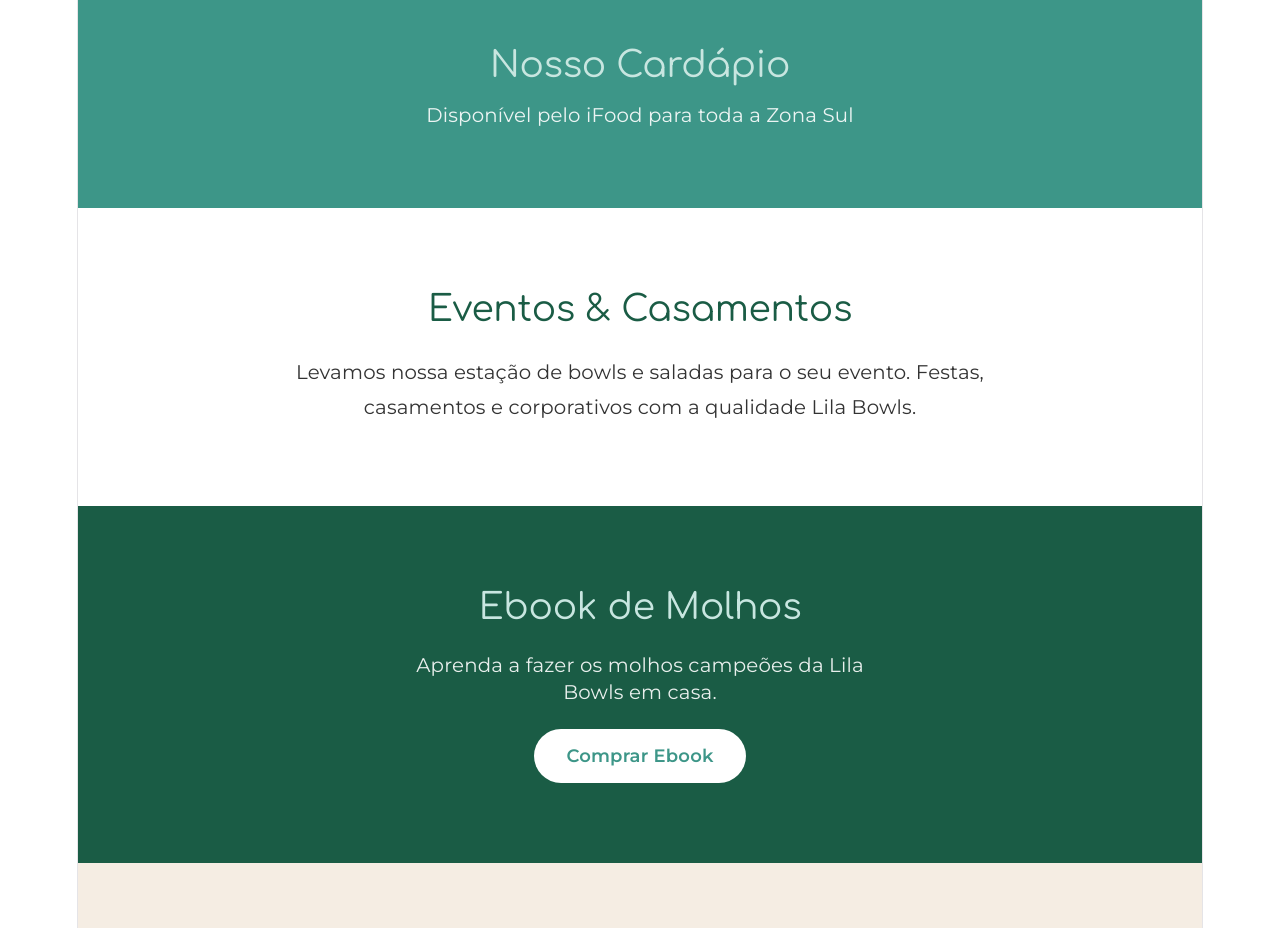
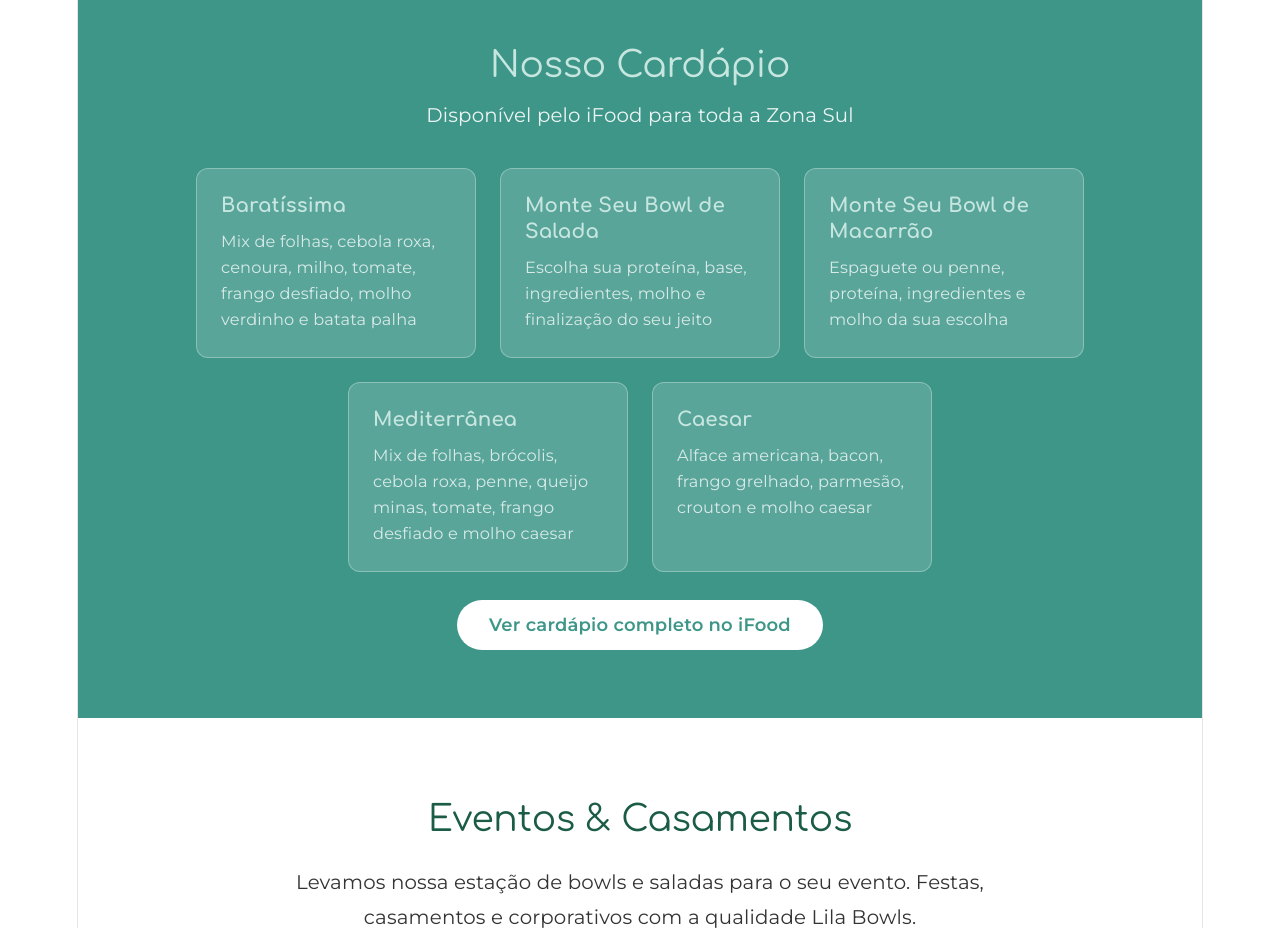
Before and after one commit to laiorbrito/lila-bowls-site, a React (Vite) app: page / in a window 1280 px wide. Shown: the part 820-1748 px from the top of the page. Built offline with nearby package versions, Linux system fonts and the light colour scheme.

Commit message:
Cardas de pratos em destaque

```diff
--- a/src/App.css
+++ b/src/App.css
@@ -176,3 +176,36 @@
 .btn-secondary:hover {
   opacity: 0.85;
 }
+
+/* Cards do cardápio */
+.pratos-grid {
+  display: flex;
+  flex-wrap: wrap;
+  gap: 24px;
+  justify-content: center;
+  padding: 40px 24px;
+  max-width: 1200px;
+  margin: 0 auto;
+}
+
+.prato-card {
+  background-color: rgba(255, 255, 255, 0.15);
+  border: 1px solid rgba(255, 255, 255, 0.3);
+  border-radius: 12px;
+  padding: 24px;
+  width: 280px;
+  text-align: left;
+}
+
+.prato-card h3 {
+  font-family: 'Comfortaa', cursive;
+  font-size: 1.1rem;
+  color: var(--menta);
+  margin-bottom: 10px;
+}
+
+.prato-card p {
+  font-size: 0.9rem;
+  color: rgba(255, 255, 255, 0.85);
+  line-height: 1.6;
+}
--- a/src/App.jsx
+++ b/src/App.jsx
@@ -20,9 +20,26 @@
 
       {/* Cardápio */}
       <section className="cardapio">
-        <h2>Nosso Cardápio</h2>
-        <p>Disponível pelo iFood para toda a Zona Sul</p>
-      </section>
+  <h2>Nosso Cardápio</h2>
+  <p>Disponível pelo iFood para toda a Zona Sul</p>
+  <div className="pratos-grid">
+    {[
+      { nome: "Baratíssima", descricao: "Mix de folhas, cebola roxa, cenoura, milho, tomate, frango desfiado, molho verdinho e batata palha" },
+      { nome: "Monte Seu Bowl de Salada", descricao: "Escolha sua proteína, base, ingredientes, molho e finalização do seu jeito" },
+      { nome: "Monte Seu Bowl de Macarrão", descricao: "Espaguete ou penne, proteína, ingredientes e molho da sua escolha" },
+      { nome: "Mediterrânea", descricao: "Mix de folhas, brócolis, cebola roxa, penne, queijo minas, tomate, frango desfiado e molho caesar" },
+      { nome: "Caesar", descricao: "Alface americana, bacon, frango grelhado, parmesão, crouton e molho caesar" },
+    ].map((prato, index) => (
+      <div key={index} className="prato-card">
+        <h3>{prato.nome}</h3>
+        <p>{prato.descricao}</p>
+      </div>
+    ))}
+  </div>
+  <a href="https://www.ifood.com.br" target="_blank" className="btn-primary">
+    Ver cardápio completo no iFood
+  </a>
+</section>
 
       {/* Eventos */}
       <section className="eventos">
```
